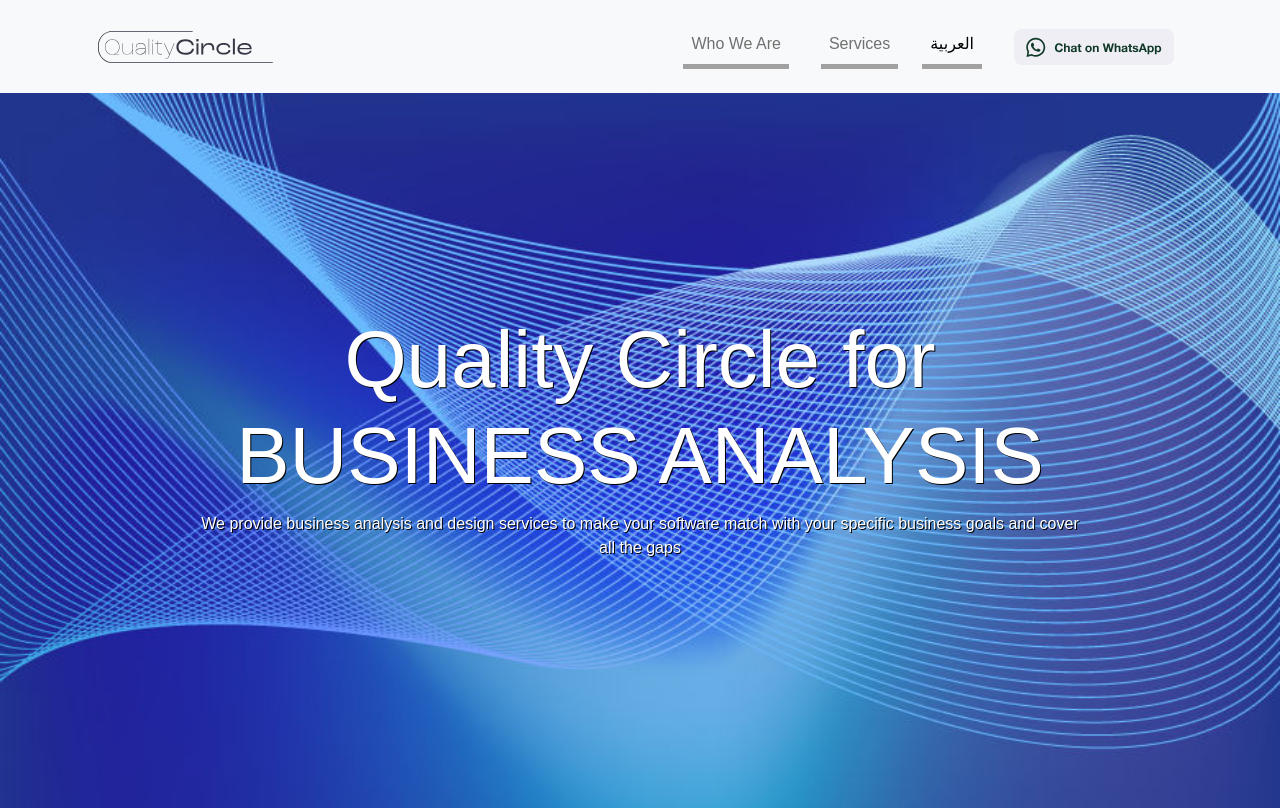
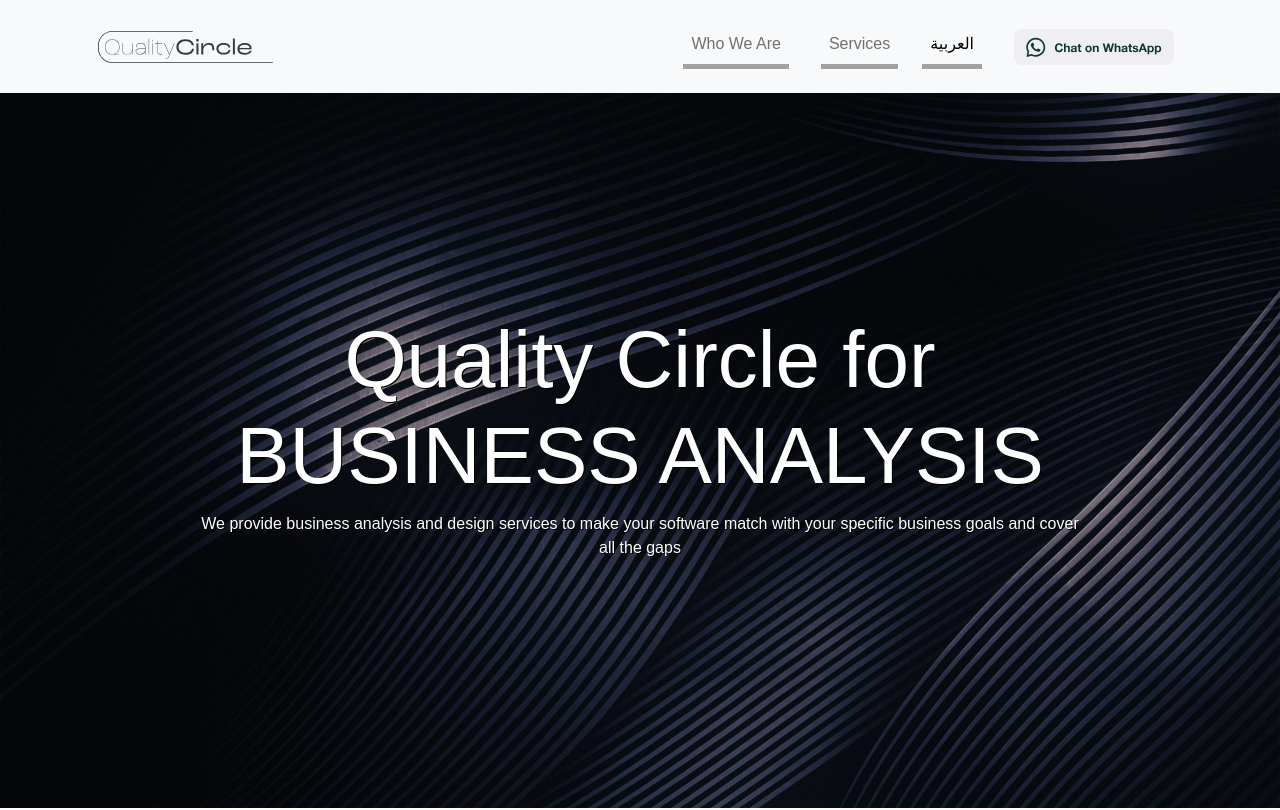
Before and after one commit to Ziad-Iteam/-Quality-Circle, a React (Create React App) app: page / in a window 1280 px wide. Shown: the top 810 px of the page. Built offline with nearby package versions, Linux system fonts and the light colour scheme.

Commit message:
change the background of the home section

```diff
--- a/src/components/HomeSection.tsx
+++ b/src/components/HomeSection.tsx
@@ -32,7 +32,7 @@
       id="home"
     >
       <StyledImage
-        src="./Abstract Blue Business Technology Wave Lines Vector Background.jpg"
+        src="./wallhaven-1jkl2w.jpg"
         alt=""
       />
       <StyledDiv>
```
Also changed, not shown: public/Abstract Blue Business Technology Wave Lines Vector Background.jpg (deleted).
